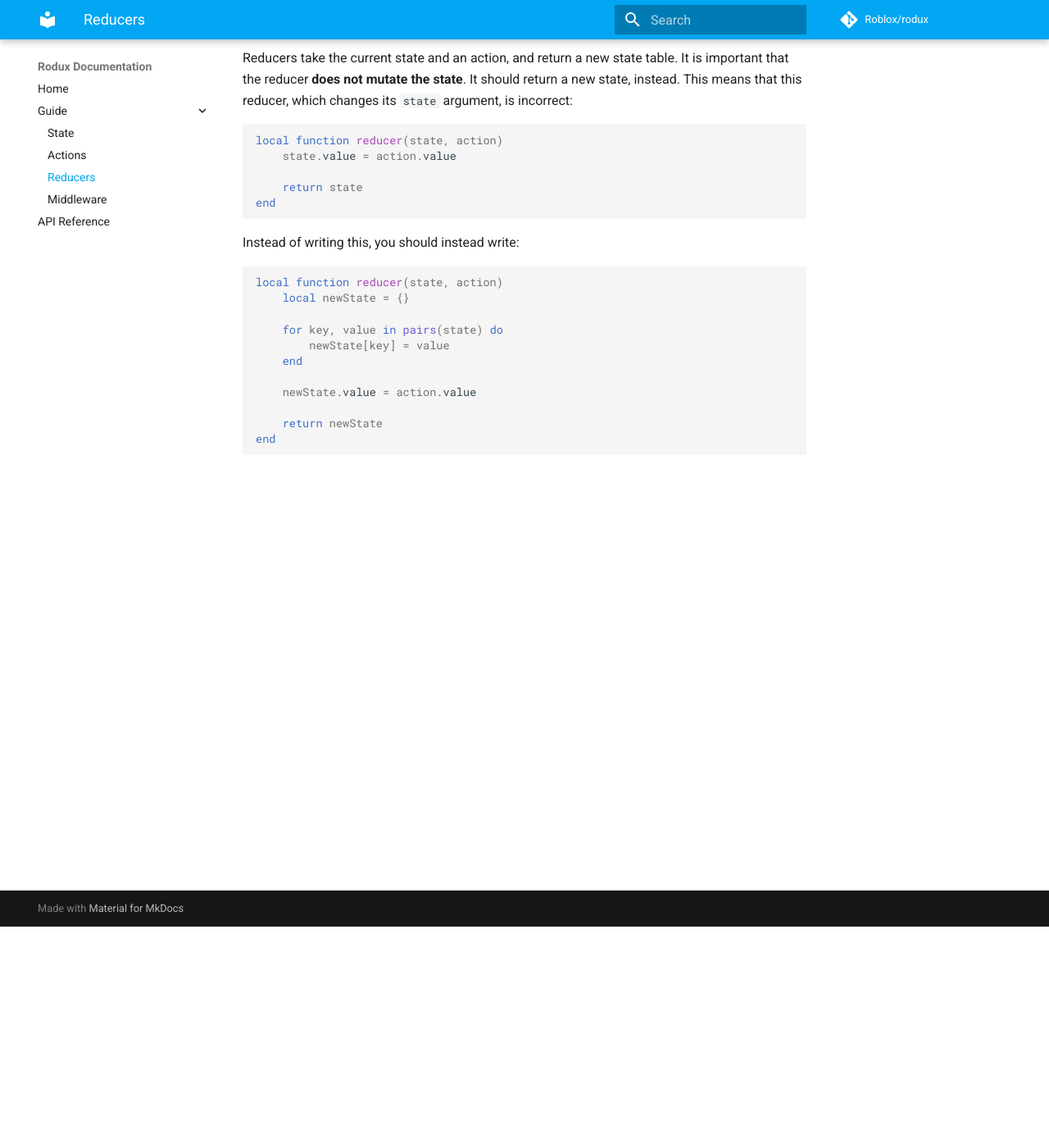
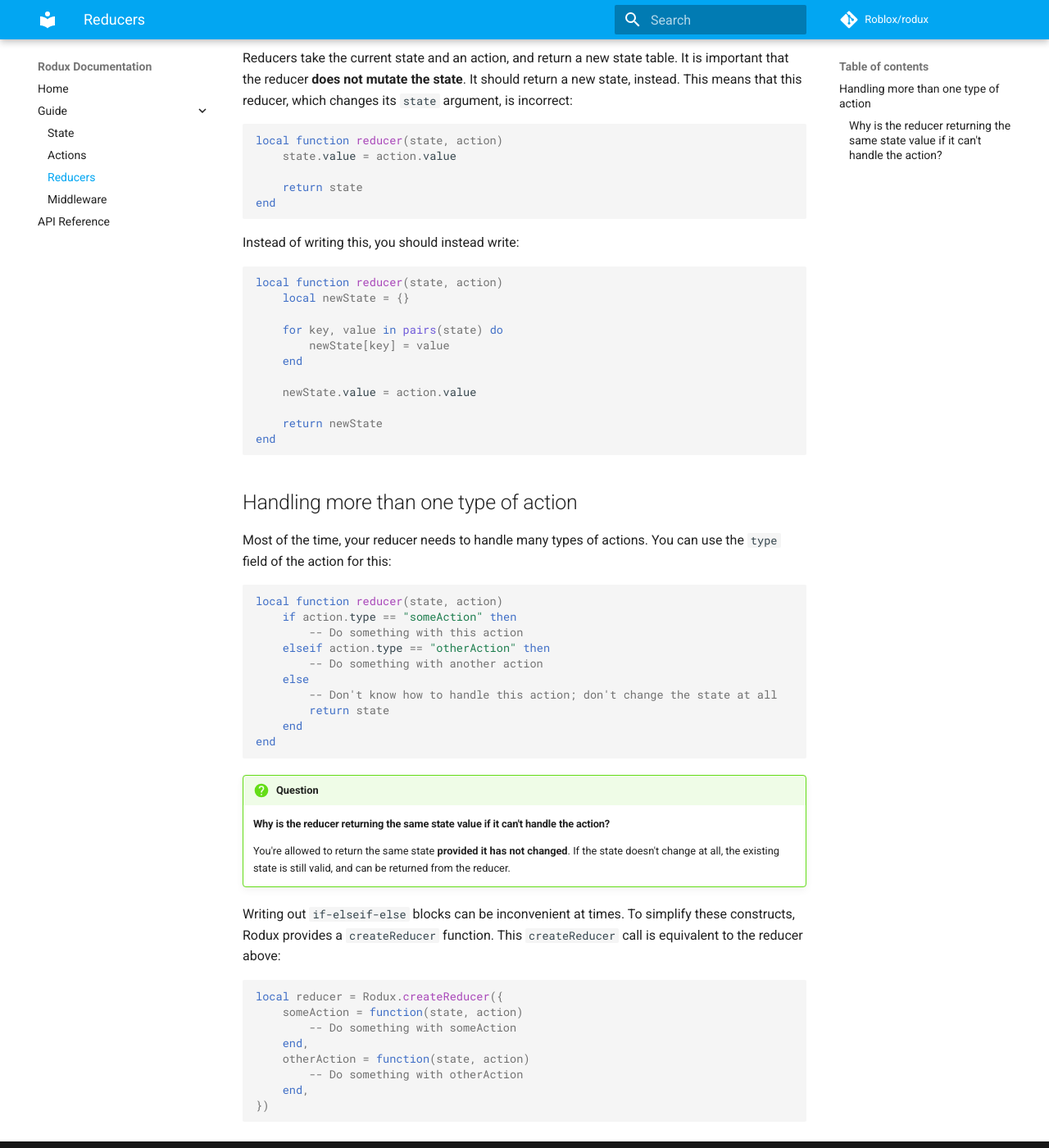
Before and after one commit to Roblox/rodux, an MkDocs documentation site: the page built from docs/guide/reducers.md, in a window 1280 px wide and 1400 px high, scrolled down 270 px. Shown: the whole window at 82% size. Built offline with MkDocs 1.6.1 and Material for MkDocs 9.7.7, drawn with Linux system fonts in a browser that asks for light colours; comment, search, counter and statistics services are not loaded; old or Windows-style settings are respelled for this version of MkDocs.

Commit message:
Finish up reducer docs

````diff
--- a/docs/guide/reducers.md
+++ b/docs/guide/reducers.md
@@ -30,3 +30,36 @@ local function reducer(state, action)
     return newState
 end
 ```
+
+## Handling more than one type of action
+Most of the time, your reducer needs to handle many types of actions. You can use the `type` field of the action for this:
+
+```lua
+local function reducer(state, action)
+    if action.type == "someAction" then
+        -- Do something with this action
+    elseif action.type == "otherAction" then
+        -- Do something with another action
+    else
+        -- Don't know how to handle this action; don't change the state at all
+        return state
+    end
+end
+```
+
+!!! question
+    #### Why is the reducer returning the same state value if it can't handle the action?
+    You're allowed to return the same state **provided it has not changed**. If the state doesn't change at all, the existing state is still valid, and can be returned from the reducer.
+
+Writing out `if-elseif-else` blocks can be inconvenient at times. To simplify these constructs, Rodux provides a `createReducer` function. This `createReducer` call is equivalent to the reducer above:
+
+```lua
+local reducer = Rodux.createReducer({
+    someAction = function(state, action)
+        -- Do something with someAction
+    end,
+    otherAction = function(state, action)
+        -- Do something with otherAction
+    end,
+})
+```
````
